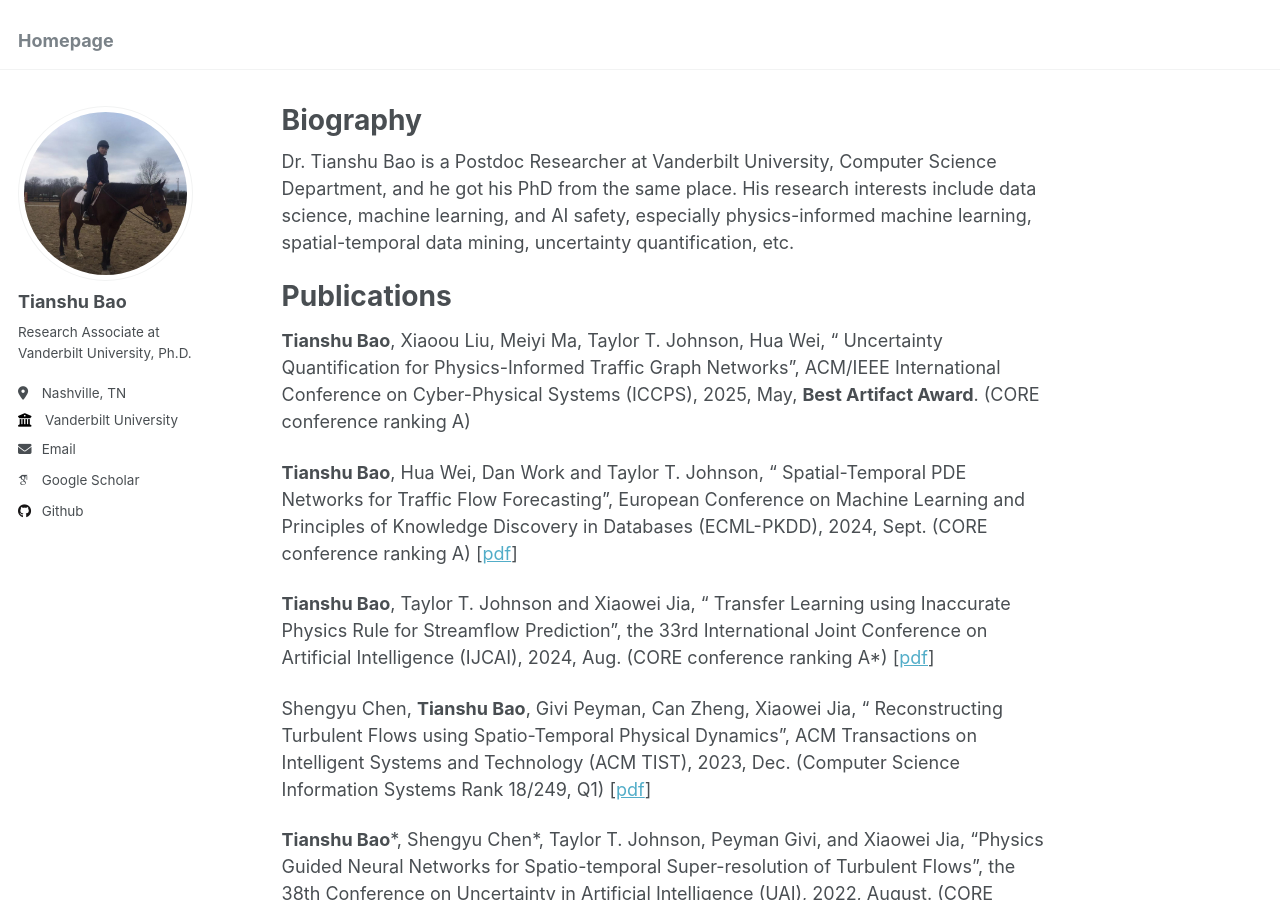
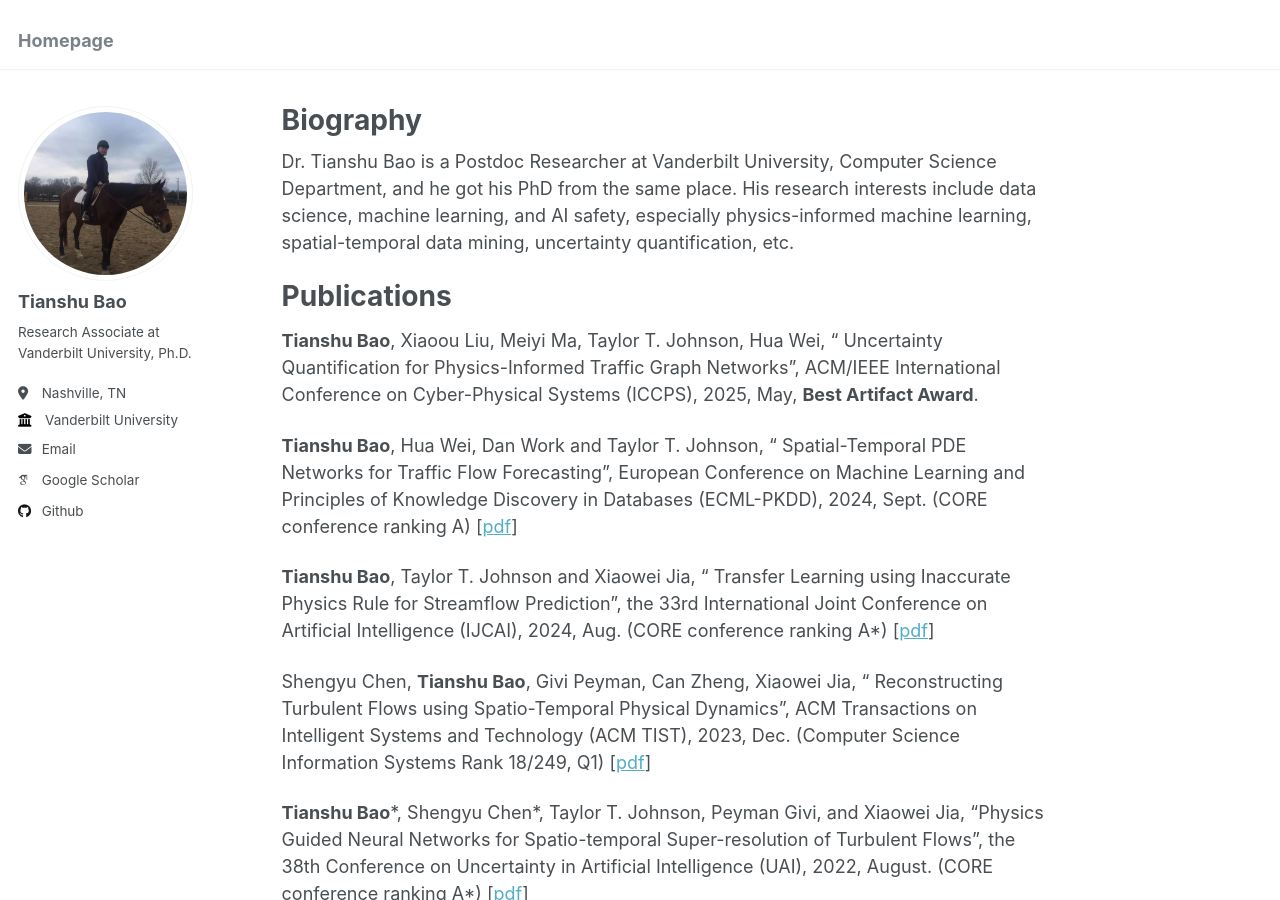
Before and after one commit to tianshubao1/tianshubao1.github.io, a Jekyll site: the page built from _pages/about.md, in a window 1280 px wide and 900 px high. Built offline with Jekyll 4.4.1, drawn with Linux system fonts in a browser that asks for light colours; some web fonts are replaced.

Commit message:
Update about.md

```diff
--- a/_pages/about.md
+++ b/_pages/about.md
@@ -11,7 +11,7 @@ Dr. Tianshu Bao is a Postdoc Researcher at Vanderbilt University, Computer Scien
 
 Publications
 ======
-**Tianshu Bao**, Xiaoou Liu, Meiyi Ma, Taylor T. Johnson, Hua Wei, " Uncertainty Quantification for Physics-Informed Traffic Graph Networks", ACM/IEEE International Conference on Cyber-Physical Systems (ICCPS), 2025, May, **Best Artifact Award**. (CORE conference ranking A)
+**Tianshu Bao**, Xiaoou Liu, Meiyi Ma, Taylor T. Johnson, Hua Wei, " Uncertainty Quantification for Physics-Informed Traffic Graph Networks", ACM/IEEE International Conference on Cyber-Physical Systems (ICCPS), 2025, May, **Best Artifact Award**.
 
 **Tianshu Bao**, Hua Wei, Dan Work and Taylor T. Johnson, " Spatial-Temporal PDE Networks for Traffic Flow Forecasting", European Conference on Machine Learning and Principles of Knowledge Discovery in Databases (ECML-PKDD), 2024, Sept. (CORE conference ranking A) [<a href="/files/PDE_traffic_network_ECML.pdf" target="_blank">pdf</a>]
 
```
